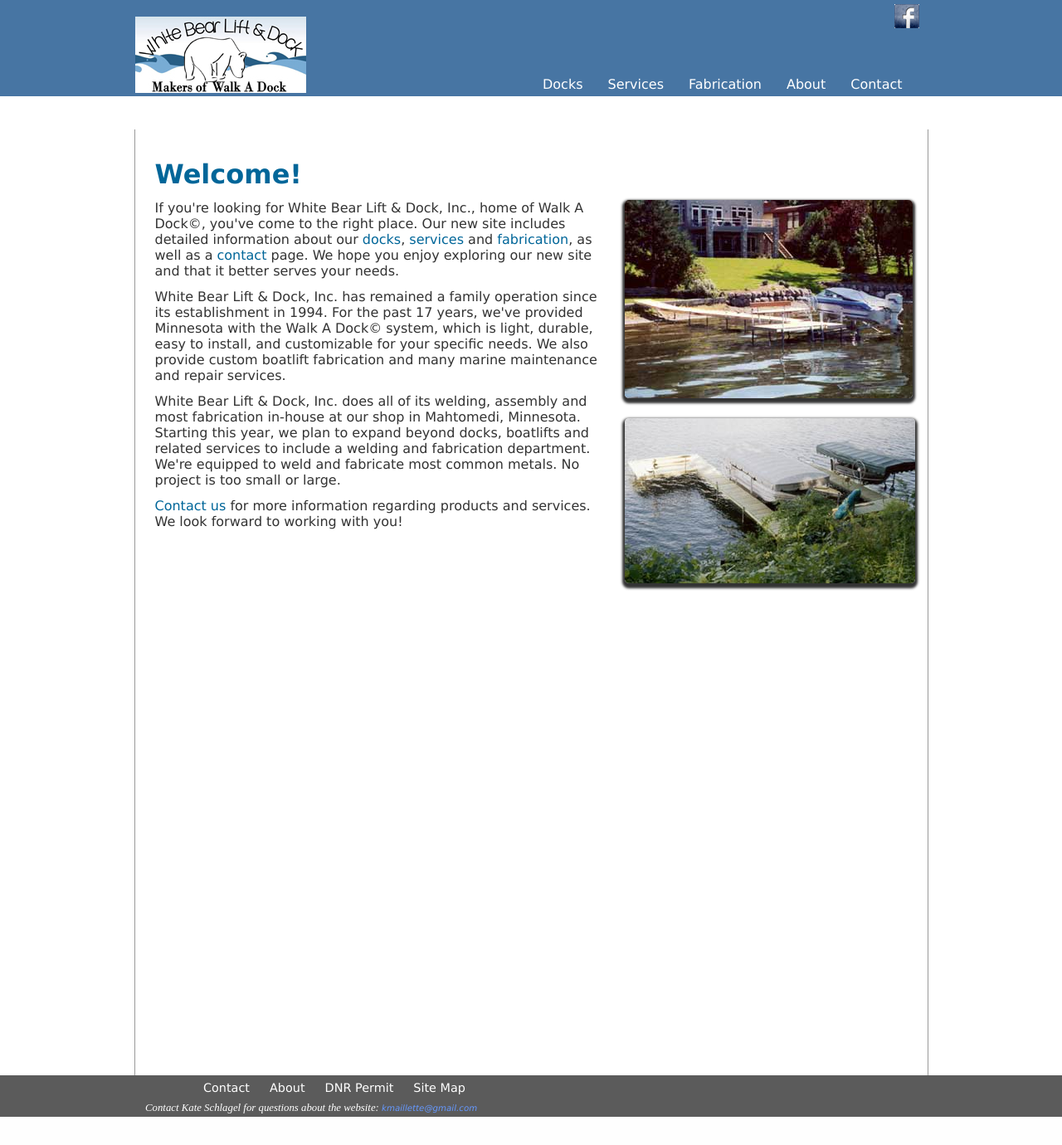
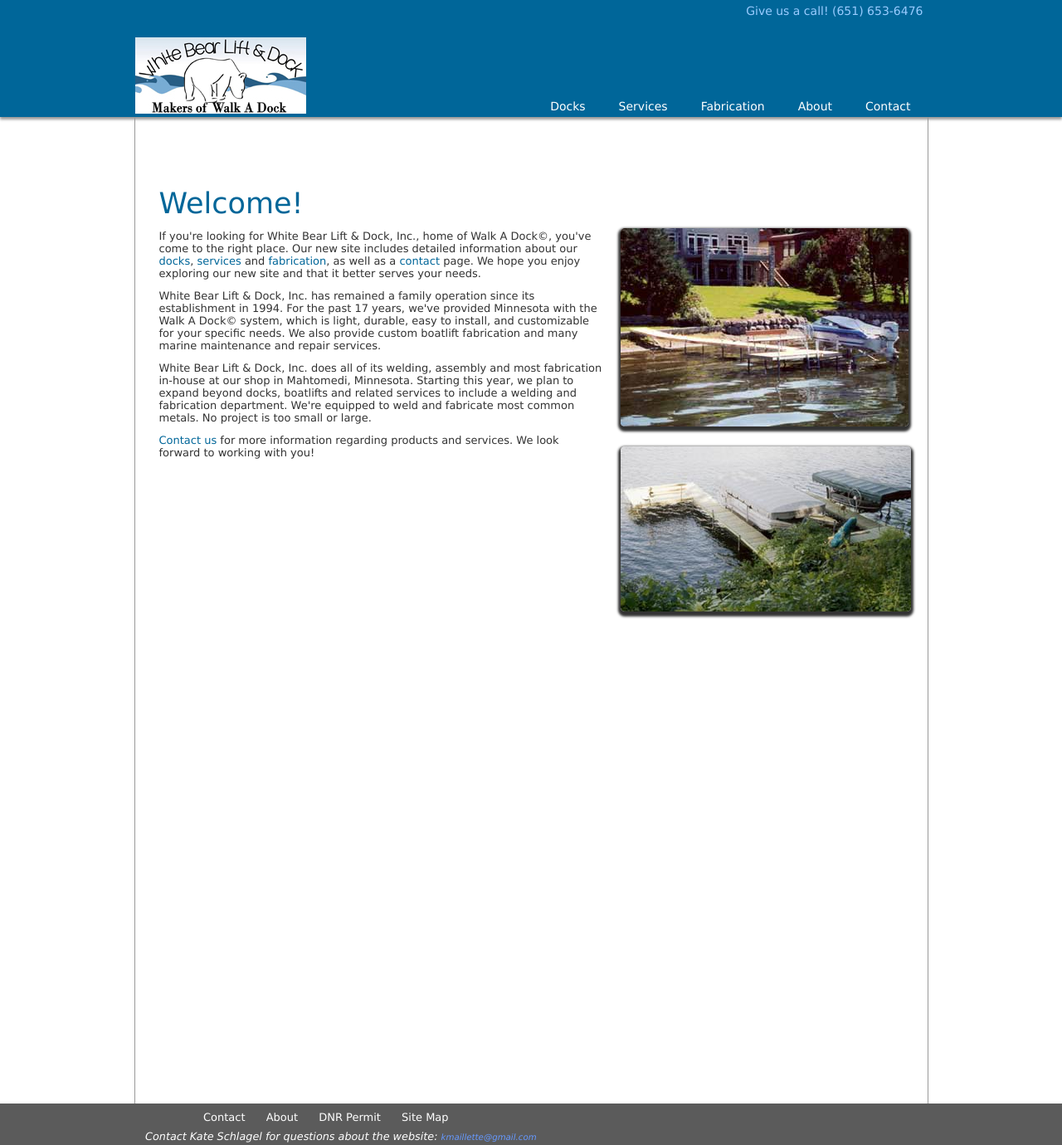
Before and after one commit to kmschlagel/WBLD, a PHP site: page /index.php in a window 1280 px wide. Shown: the whole page at 83% size. Before the commit the page ends 1346 px from the top, so only its background shows below. Run offline with PHP 8.4, Linux system fonts and the light colour scheme; some libraries are stand-ins or nearby versions.

Commit message:
Finished styling header.

```diff
--- a/header.php
+++ b/header.php
@@ -29,15 +29,16 @@
     <div id="header" class="clearfix">
         <div id="logo">
         <a href="index.php"><img src="img/walkadock_logo.jpg" width="206" height="92"/></a>
-          <div id="fb">
-          <a href="http://www.facebook.com/pages/White-Bear-Lift-Dock-Inc/353477108006953" target="blank"><img src="img/social/facebook.png" alt="facebook logo" width="30" height="29"></img></a>
-            </div>
-        </div> <!-- end of logo div -->
+        </div> <!--/#logo -->
+
+        <div id="phone">
+         <p>Give us a call! (651) 653-6476</p>
+        </div> <!-- /#phone -->
 
         <div id="nav" class="clearfix">
                 <ul>
                     <li><a href="docks.php" >Docks</a>
-                        <ul>
+                        <ul id="subnav">
                             <li><a href="details.php">Details</a></li>
                             <li><a href="accessories.php">Accessories</a></li>
                             <li><a href="instructions.php">Instructions</a></li>
@@ -52,10 +53,10 @@
 
                 </ul>
         </div> <!-- end of nav -->
+    </div> <!--/#header-->
+</div> <!--/#header-wrapper-->
 
-    </div> <!--/header--->
 
-</div> <!-- end of header-wrapper -->
 
 <!--start body-->
 <div id="wrapper">
--- a/wbld_style.css
+++ b/wbld_style.css
@@ -1,20 +1,48 @@
-html, body, div, span, object, iframe, h1, h2, h3, h4, h5, h6,
-p, blockquote, pre, a, abbr, address, cite, code, del, dfn, em,
-img, ins, kbd, q, samp, small, strong, sub, sup, var, b, i, hr,
-dl, dt, dd, ol, ul, li, fieldset, form, label, legend,
+/* http://meyerweb.com/eric/tools/css/reset/
+   v2.0 | 20110126
+   License: none (public domain)
+*/
+
+html, body, div, span, applet, object, iframe,
+h1, h2, h3, h4, h5, h6, p, blockquote, pre,
+a, abbr, acronym, address, big, cite, code,
+del, dfn, em, img, ins, kbd, q, s, samp,
+small, strike, strong, sub, sup, tt, var,
+b, u, i, center,
+dl, dt, dd, ol, ul, li,
+fieldset, form, label, legend,
 table, caption, tbody, tfoot, thead, tr, th, td,
-article, aside, canvas, details, figure, figcaption, hgroup,
-menu, footer, header, nav, section, summary, time, mark, audio, video {
+article, aside, canvas, details, embed,
+figure, figcaption, footer, header, hgroup,
+menu, nav, output, ruby, section, summary,
+time, mark, audio, video {
 	margin: 0;
 	padding: 0;
 	border: 0;
+	font-size: 100%;
+	font: inherit;
+	vertical-align: baseline;
+}
+/* HTML5 display-role reset for older browsers */
+article, aside, details, figcaption, figure,
+footer, header, hgroup, menu, nav, section {
+	display: block;
 }
 
-
-html, body {height: 100%;}
-
-body {
-	background-color: #ffffff;
+ol, ul {
+	list-style: none;
+}
+blockquote, q {
+	quotes: none;
+}
+blockquote:before, blockquote:after,
+q:before, q:after {
+	content: '';
+	content: none;
+}
+table {
+	border-collapse: collapse;
+	border-spacing: 0;
 }
 
 .clearfix:after {
@@ -31,20 +59,43 @@ body {
 .clearfix { display: block; }
 /* close commented backslash hack */
 
+/*GLOBAL STYLES*/
+
+
+html, body {
+    height: 100%;
+    background-color: #ffffff;
+    font-family: 'Verdana', 'Arial', sans-serif;
+}
+
+h1 {
+    font-size: 35px;
+    color: #006699;
+}
+
+p, li, a {
+    font-size: 13px;
+}
+
 /*HEADER*/
 
 #header-wrapper {
 	width: 100%;
 	/*border: 1px solid red;*/
-    background-color: #4775A3;
+    background-color: #006699;
+    -webkit-box-shadow: 0 3px 3px 0 #999999;
+box-shadow: 0 3px 3px 0 #999999;
+    position: fixed;
+    top: 0;
+    z-index: 999;
 
 }
 
 #header {
-    background-color: #4775A3;
+    background-color: #006699;
     width: 955px;
     margin: 0px auto;
-    padding-top: 20px;
+    padding-top: 45px;
     /*border: solid 1px black;*/
     position: relative;
 }
@@ -55,12 +106,17 @@ body {
     float: left;
 }
 
-#header #logo #fb {
-	position: absolute;
-	right: 10px;
-	top: 5px;
+#phone{
+    position: absolute;
+    top: 5px;
+    right: 5px;
+    color: #99ccff;
 	/*border: 1px solid blue;*/
 
+}
+
+#phone p {
+    font-size: 14px;
 }
 
 
@@ -68,40 +124,46 @@ body {
 PRIMARY NAVIGATION
 ********************/
 #nav {
-	background-color: #4775A3;
+	background-color: #006699;
     padding-top: 10px;
     /*border: solid 1px black;*/
     position: absolute;
-    bottom: 5px;
+    bottom: 0px;
     right: 0px;
 
-}
 
-#nav p {
-	font-family: Verdana, Arial, sans-serif;
-	float: left;
-	margin-left: 20px;
-	color: #ffffff;
 }
 
 #nav a {
 	text-decoration: none;
 	color: #ffffff;
+    font-size: 14px;
 
 }
 
 #nav ul {
 	/*border: 1px solid red;*/
 	float: right;
+    background-color: #006699;
 }
 
 #nav ul li {
-	margin-right: 30px;
-	font-family: Verdana, Arial, sans-serif;
 	/*border: 1px solid blue;*/
 	float: left;
 	list-style-type: none;
 	position: relative;
+
+}
+
+#nav ul li a  {
+	text-decoration: none;
+	display: block;
+    padding: 5px 20px;
+}
+
+#nav ul li a:hover  {
+	background-color: #99ccff;
+    color: #006699;
 
 }
 
@@ -110,10 +172,8 @@ PRIMARY NAVIGATION
 
 }
 
-#nav li ul {
-	/*border: 1px solid green;*/
+#subnav {
 	position: absolute;
-	width: 120px;
 	display: none;
 	-webkit-border-radius: 3px;
 -moz-border-radius: 3px;
@@ -122,26 +182,14 @@ border-radius: 3px;
 }
 
 
-#nav li ul li {
-	width: 90%;
+#subnav li {
+	width: 100%;
 	font-size: 90%;
-	padding: 5px;
+    text-align: left;
 }
 
-#nav ul li a  {
-	text-decoration: none;
-	display: block;
-}
 
 #nav ul li a:visited {
-
-
-}
-
-#nav ul li a:hover {
-	color: #99ccff;
-	/*background-color: #333;*/
-	display: block;
 
 
 }
@@ -161,7 +209,8 @@ HOME PAGE MAIN DIV
 
 
 #wrapper {
-	width: 955px;
+	width: 945px;
+    padding: 150px 5px 0px 5px;
 	min-height: 1000px;
 	margin: 0px auto;
     border-right: solid 1px #999;
@@ -181,8 +230,6 @@ box-shadow: 0px 5px 5px 5px #333;*/
 
 
 }
-
-
 
 #index_main .main_photo {
 	width: 350px;
```
